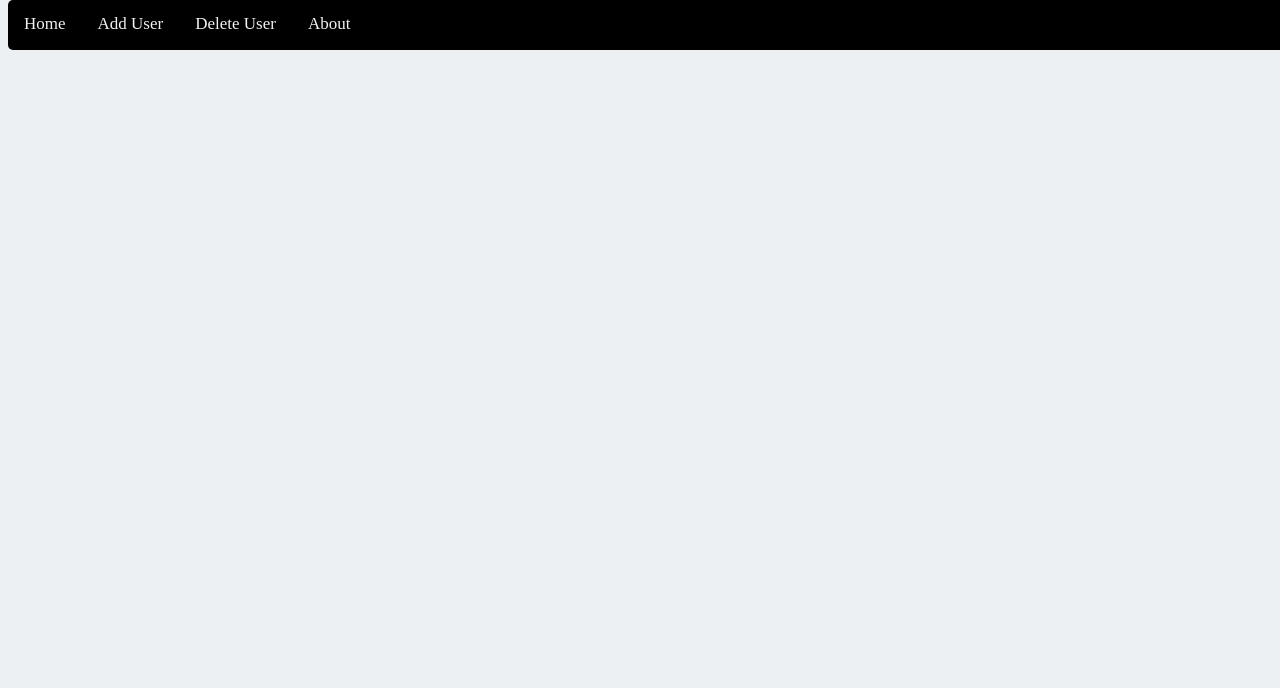
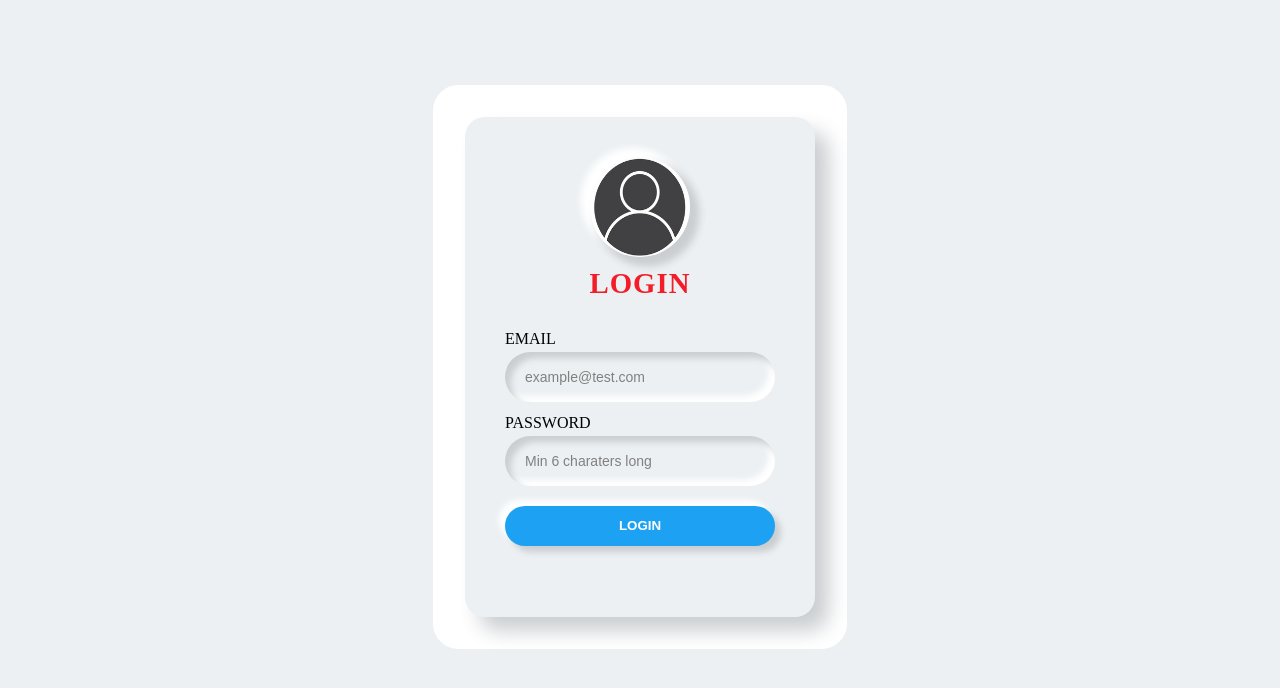
Before and after one commit to Accolite-digital-batch-3/SalesIncentiveFrontend, a React (Create React App) app: page / in a window 1280 px wide. Before the commit this address led to /admin. Shown: the top 688 px of the page. Built offline with nearby package versions, Linux system fonts and the light colour scheme.

Commit message:
updated login

```diff
--- a/src/Components/Login/Login.css
+++ b/src/Components/Login/Login.css
@@ -7,8 +7,9 @@ background: #ecf0f3;
 }
 .Loginbody {
 margin: 0;
-width: 100vw;
-height: 100vh;
+max-width: 100vw;
+max-height: 100vh;
+overflow: hidden;
 background: #ecf0f3;
 display: flex;
 align-items: center;
@@ -52,61 +53,11 @@ caret-color: red;
 }
 
 
-body{
-  background: #ecf0f3;
-}
-.Loginbody {
-  margin: 0;
-  width: 100vw;
-  height: 100vh;
-  background: #ecf0f3;
-  display: flex;
-  align-items: center;
-  text-align: center;
-  justify-content: center;
-  place-items: center;
-  overflow: hidden;
-  font-family: poppins;
-}
-
-.loginstyle{
-
-  text-align: center;
-    display: flex;
-    border: 2px solid white;
-    padding: 30px;
-    border-radius: 2vw;
-    margin: 6vw;
-    background-color: white;
-}
-
-.login{
-    font-family: 'Antic Slab', serif;
-    padding-left: 569px;
-    padding-top: 3%;
-}
-img{
-
-  height: 100px;
-  width: 100px;
-  margin: auto;
-  border-radius: 50%;
-  box-sizing: border-box;
-  box-shadow: 7px 7px 10px #cbced1, -7px -7px 10px white;
-}
-
-@import url('https://fonts.googleapis.com/css2?family=Poppins:wght@400;900&display=swap');
-
-input {
-  caret-color: red;
-}
-
-
 
 .container {
 
 position: relative;
-width: 500px;
+width: 350px;
 height: 500px;
 border-radius: 20px;
 padding: 40px;
@@ -184,7 +135,7 @@ button:hover {
 box-shadow: none;
 }
 
-/* a {
+a {
 position: absolute;
 font-size: 8px;
 bottom: 4px;
@@ -194,7 +145,7 @@ color: black;
 background: yellow;
 border-radius: 10px;
 padding: 2px;
-} */
+}
 
 h1 {
 position: absolute;
--- a/src/Components/Login/Login.js
+++ b/src/Components/Login/Login.js
@@ -9,13 +9,13 @@ function Login () {
 
     useEffect(()=>{
         function fetchlogin(){
-        if(localStorage.getItem('userEmail')!=="null"){
-            alert("You have already Logged in");
-            console.log(localStorage.getItem('userEmail'));
+          var userInfo=JSON.parse(localStorage.getItem('userInfo'));
+          if(userInfo!==null){
+          if (userInfo.role === "admin") {
             history.push("/admin");
-        }
-        else{
-            console.log("Already called the page");
+          } else if (userInfo.role === "sales person") {
+            history.push("/home");
+          }
         }
     }
 
@@ -25,11 +25,11 @@ function Login () {
 
   return (
     <div id='loginBox' className="Loginbody">
-    <div className='loginstyle'>
-        <h1 className="login">Sales Incentive Management System</h1>
-            <LoginHelper />
+        <div className='loginstyle'>
+
+                <LoginHelper />
+        </div>
     </div>
-</div>
   )
 }
 
--- a/src/Components/Login/LoginHelper.js
+++ b/src/Components/Login/LoginHelper.js
@@ -1,80 +1,68 @@
-import React, { Component } from 'react'
+import React, { Component } from "react";
 import login from "../assests/login.jpg";
-import {withRouter} from 'react-router-dom'
-import axios from 'axios'
+import { withRouter } from "react-router-dom";
+import axios from "axios";
 
-class LoginHelper extends Component{
+class LoginHelper extends Component {
+  constructor(props) {
+    super(props);
 
-    constructor(props){
-        super(props)
-
-        this.state={
-            email:'',
-            password:''
-        }
+    this.state = {
+      email: "",
+      password: "",
+    };
   }
 
-    handleEmailChange = event =>{
+  handleEmailChange = (event) => {
     this.setState({
-            email:event.target.value
-        })
-    }
-    handlePasswordChange=event=>{
+      email: event.target.value,
+    });
+  };
+  handlePasswordChange = (event) => {
     this.setState({
-            password:event.target.value
-        })
-    }
+      password: event.target.value,
+    });
+  };
 
-    handleSubmit = event=>{
-
+  handleSubmit = (event) => {
     //console.log("Submitted");
     event.preventDefault();
 
-        const {history} = this.props;
+    const { history } = this.props;
 
-        const userLogin={
-            'email':this.state.email,
-            'password':this.state.password,
-            'role':this.state.role,
-        }
+    const userLogin = {
+      email: this.state.email,
+      password: this.state.password,
+    };
 
     // console.log(userLogin);
-        axios.post('http://localhost:8080/sales/adminlogin',userLogin).then(
-            res=>{
-
+    axios
+      .post("http://localhost:8080/employees/login", userLogin)
+      .then((res) => {
         //console.log(res.data);
-                localStorage.setItem('userEmail',(res.data)?this.state.email:'null');
         //console.log(localStorage.getItem('userEmail'));
 
-                if(res.data)
-                {
-                    alert('Logged in Succsesfully');
-                }
-                else alert("Invalid Username/password");
-                //console.log(this.state.role);
-                if(localStorage.getItem('userEmail') === 'admin') {
-                    //redirect to /admin
+        if(res.data===null)alert("Invalid Username/password");
+
+        if (res.data.role === "admin") {
+          localStorage.setItem('userInfo',JSON.stringify(res.data));
           history.push("/admin");
-                }else if (localStorage.getItem('userEmail') !== 'null'){
-                    //redirect to /home
-
+        } else if (res.data.role === "sales person") {
+          localStorage.setItem('userInfo',JSON.stringify(res.data));
           history.push("/home");
         }
-
-
       })
-            .catch(err => {
+      .catch((err) => {
         alert("Server refused to connect, please try later");
         console.log(err);
+      })
+      .finally(console.log(history));
+  };
 
-            }).finally(console.log(history));
-    }
-
-
-    render(){
-        return(
+  render() {
+    return (
       <div>
-            <form onSubmit={this.handleSubmit}>
+        <form onSubmit={this.handleSubmit} autoComplete="off">
           <div class="container">
             <div class="brand-logo">
               <img src={login} className="img" alt="loginImage"></img>
@@ -82,15 +70,29 @@ class LoginHelper extends Component{
             <div class="brand-title">LOGIN</div>
             <div class="inputs">
               <label>EMAIL</label>
-                        <input type="email" placeholder="example@test.com" id="email" onChange={this.handleEmailChange} value={this.useremail}/>
+              <input
+                type="email"
+                placeholder="example@test.com"
+                id="email"
+                onChange={this.handleEmailChange}
+                value={this.useremail}
+              />
               <label>PASSWORD</label>
-                        <input type="password" placeholder="Min 6 charaters long" id="password" onChange={this.handlePasswordChange} value={this.password}/>
-                        <button type="submit" id="submitButton">LOGIN</button>
+              <input
+                type="password"
+                placeholder="Min 6 charaters long"
+                id="password"
+                onChange={this.handlePasswordChange}
+                value={this.password}
+              />
+              <button type="submit" id="submitButton">
+                LOGIN
+              </button>
             </div>
           </div>
         </form>
       </div>
-        )
+    );
   }
 }
 
```
Lines whose indentation alone changed are shown as unchanged.
